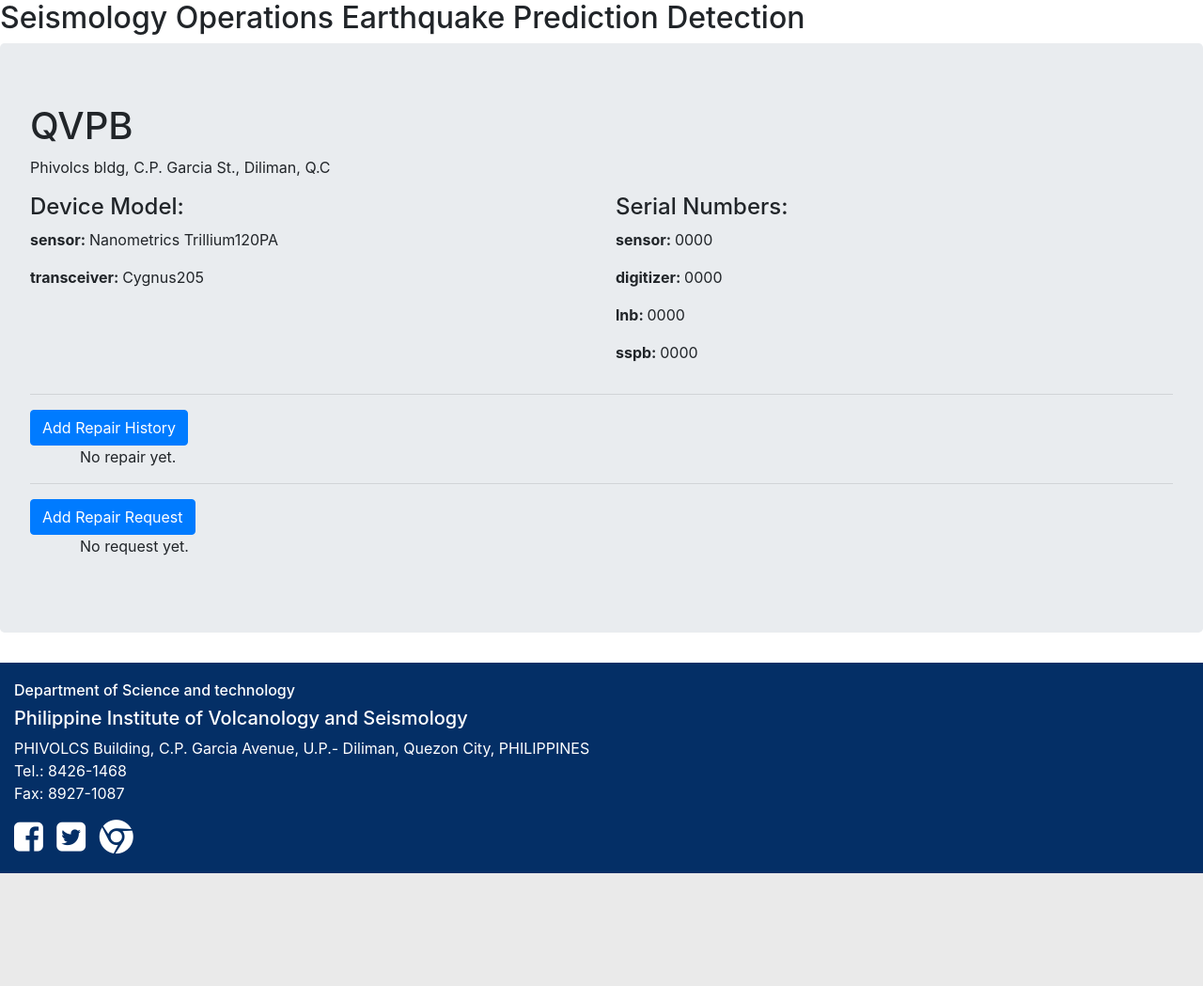
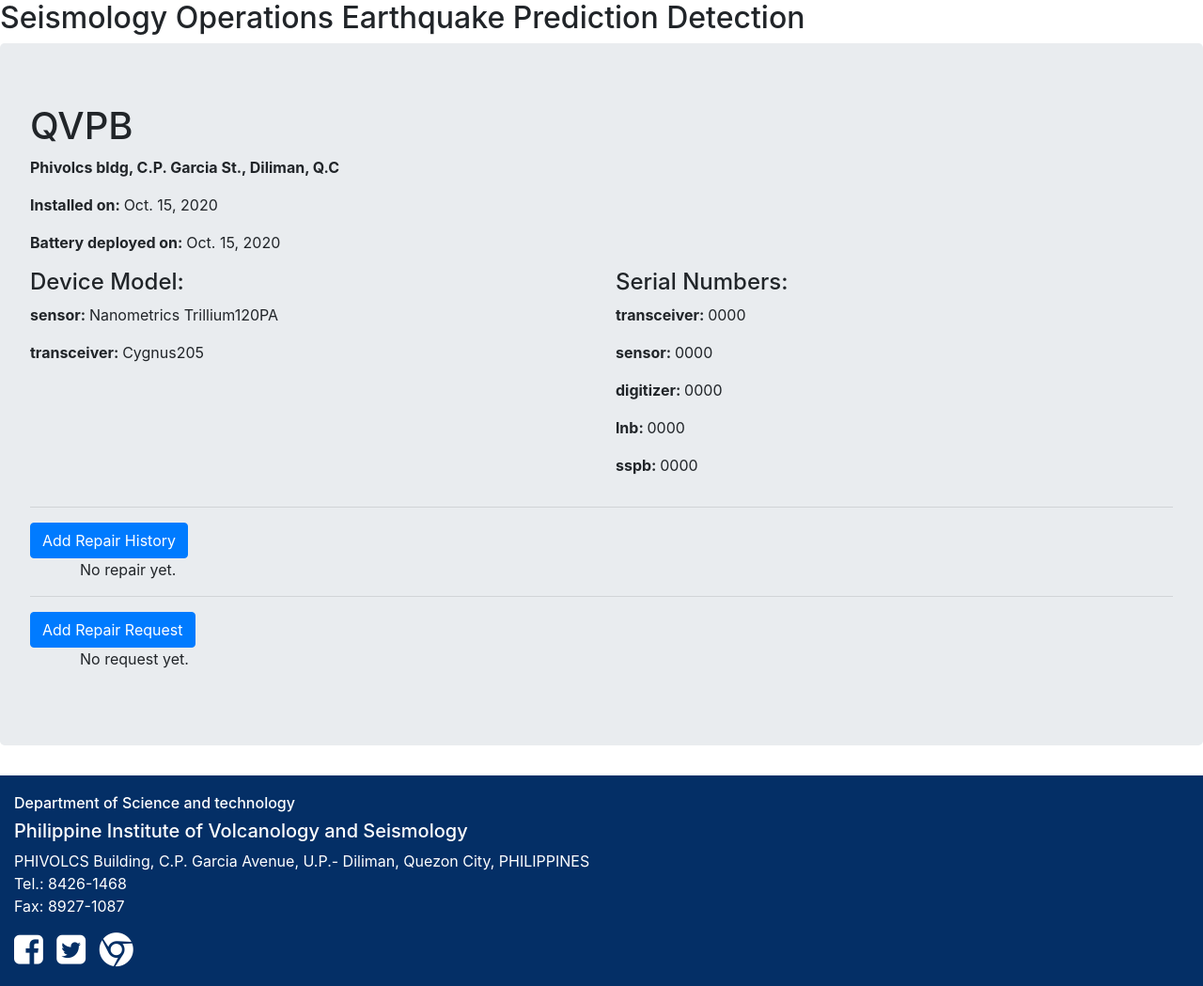
Before and after one commit to gganipan/PSN, a Django app: page /station/1 in a window 1280 px wide. Shown: the part 58-1107 px from the top of the page at 94% size. Before the commit the page ends 987 px from the top, so only its background shows below. Run offline with Django 3.2, Linux system fonts and the light colour scheme; data comes from the database, SQL or seed files in the repository; both versions use the stored data as it was after the commit; some libraries are stand-ins or nearby versions.

Commit message:
battery life expectancy

```diff
--- a/PSN/stationapp/models.py
+++ b/PSN/stationapp/models.py
@@ -6,12 +6,16 @@ from django.utils import timezone
 class Station(models.Model):
     code = models.CharField(max_length=4,null='False',default='XXXX')
     location = models.CharField(max_length=200,null='False', default='Phivolcs bldg, C.P. Garcia St., Diliman, Q.C')
+    installation_date = models.DateField(blank=True, default=timezone.now)
     sensor_model = models.CharField(max_length=50,null='False',default='Trillium120')
     transceiver_model = models.CharField(max_length=50,null='False',default='Cygnus205')
+    battery_start_date = models.DateField(blank=True, default=timezone.now)
+
     sensor_sn = models.CharField(max_length=50,null='False',default='0000')
     digitizer_sn = models.CharField(max_length=50,null='False',default='0000')
     lnb_sn = models.CharField(max_length=50,null='False',default='0000')
     sspb_sn = models.CharField(max_length=50,null='False',default='0000')
+    transceiver_sn = models.CharField(max_length=50,null='False',default='0000')
 
     def post(self):
         self.save()
--- a/PSN/stationapp/templates/stationapp/station_detail.html
+++ b/PSN/stationapp/templates/stationapp/station_detail.html
@@ -5,17 +5,21 @@
 
 <div class="jumbotron">
   <h1 class="posttitle">{{ station }}</h1>
-  <p class="postcontent"> {{ station.location }}</p>
+  <p class="postcontent"> <b>{{ station.location }}</b></p>
+  <p class="postcontent"> <b>Installed on: </b>{{ station.installation_date }}</p>
+  <p class="postcontent"> <b>Battery deployed on: </b>{{ station.battery_start_date }}</p>
 
 <div class="row">
 <div class="container col-sm-12 col-lg-6">
   <h4>Device Model:</h4>
   <p class="postcontent"> <b>sensor: </b>{{ station.sensor_model }}</p>
   <p class="postcontent"> <b>transceiver: </b>{{ station.transceiver_model }}</p>
+
 </div>
 
 <div class="container col-sm-12 col-lg-6">
   <h4>Serial Numbers:</h4>
+  <p class="postcontent"> <b>transceiver: </b>{{ station.transceiver_sn }}</p>
   <p class="postcontent"> <b>sensor: </b>{{ station.sensor_sn }}</p>
   <p class="postcontent"> <b>digitizer: </b>{{ station.digitizer_sn }}</p>
   <p class="postcontent"> <b>lnb: </b>{{ station.lnb_sn }}</p>
```
Also changed, not shown: PSN/stationapp/forms.py (+9 -1 lines), PSN/db.sqlite3, PSN/stationapp/migrations/0028_auto_20201015_1720.py (added), PSN/stationapp/migrations/0029_auto_20201015_1723.py (added).
